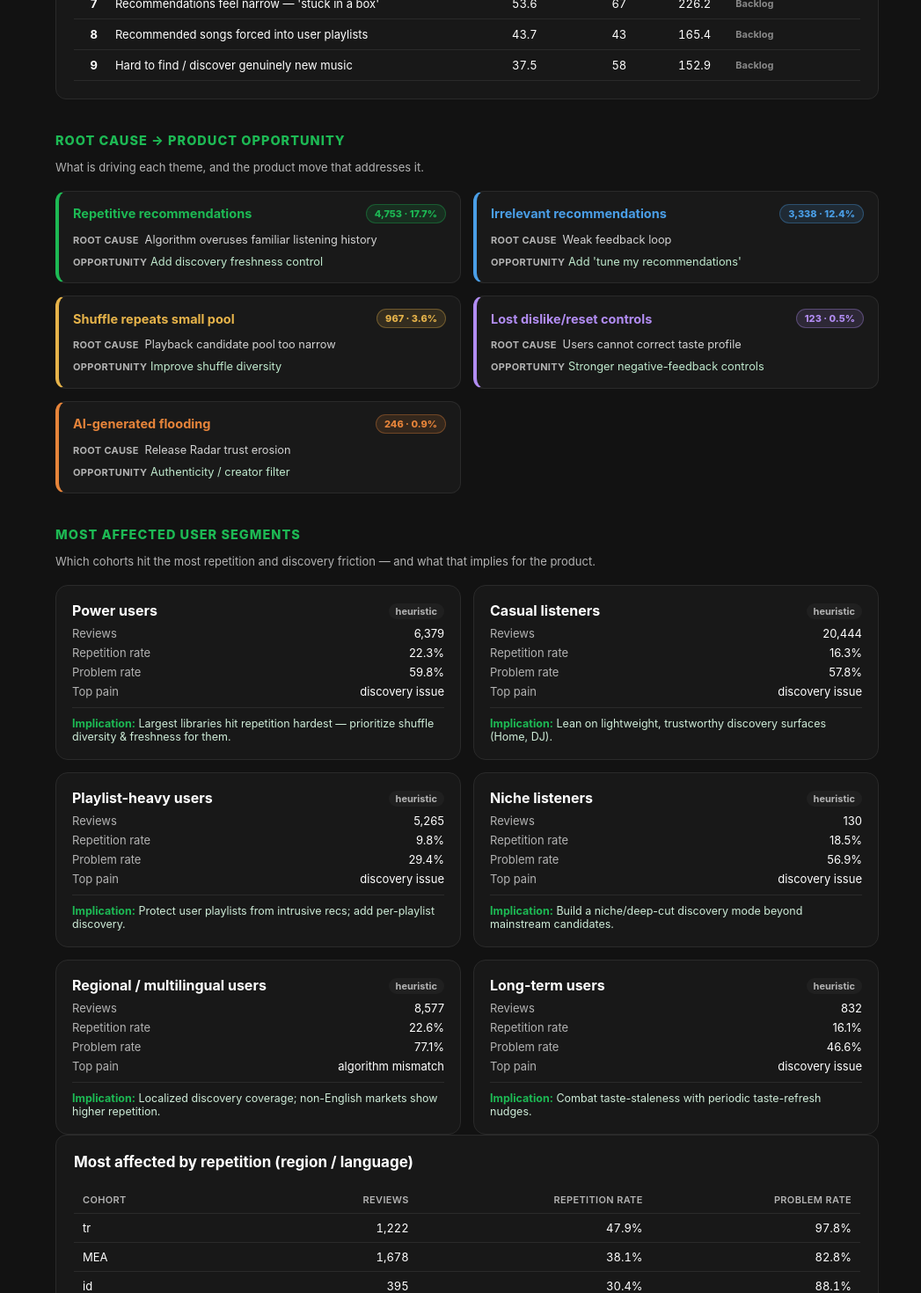
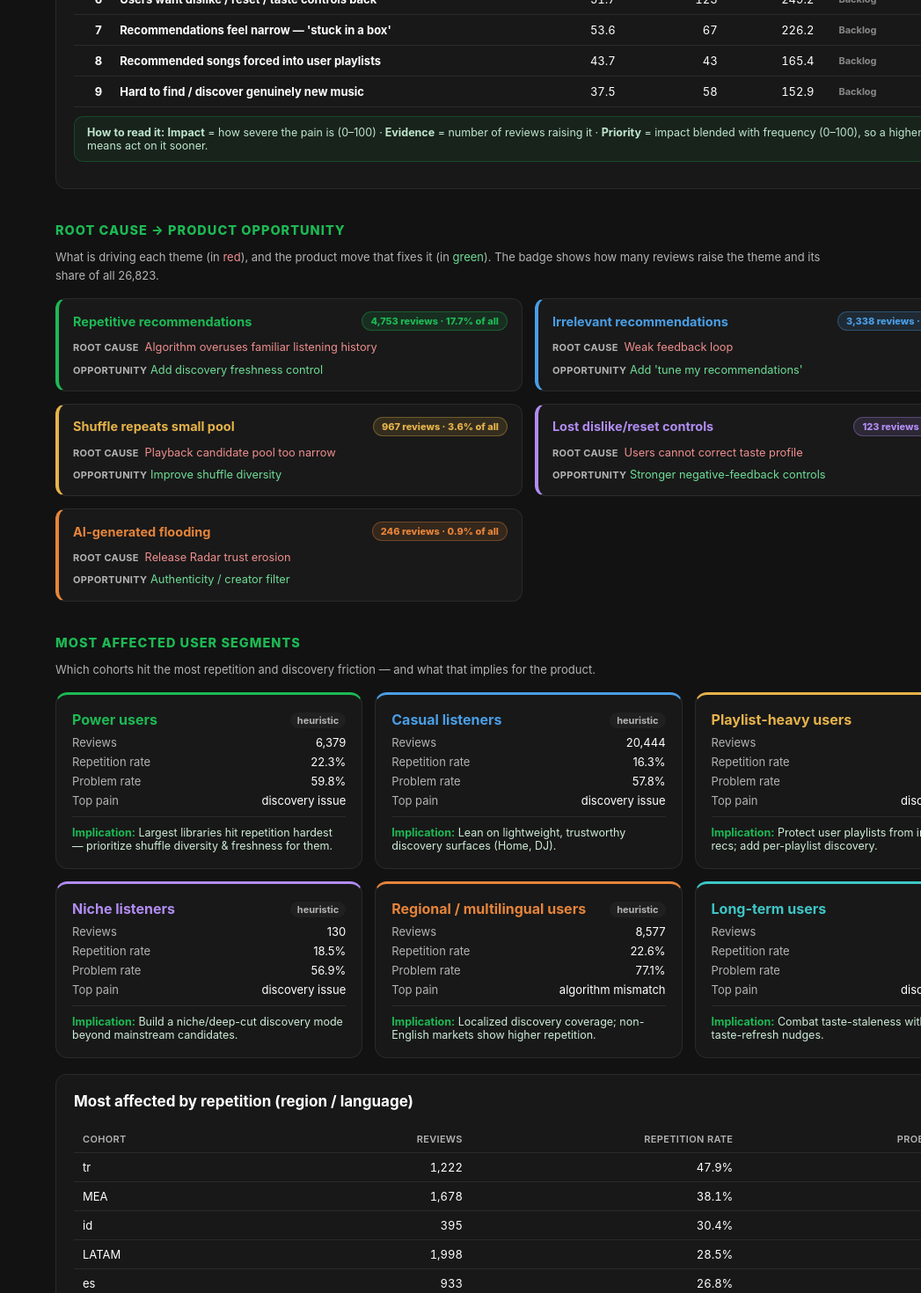
Before and after one commit to shruthisenthil2000/gl-spotify-review-discovery-engine, a Next.js app in the folder vercel-dashboard/: page /priority in a window 1280 px wide. Shown: the part 1320-2790 px from the top of the page at 88% size, without its empty margins (233-1280 px from the left). Built offline with nearby package versions, Linux system fonts and the light colour scheme.

Commit message:
Polish PM priority radar explanations

```diff
--- a/vercel-dashboard/app/globals.css
+++ b/vercel-dashboard/app/globals.css
@@ -829,7 +829,7 @@ html, body { overflow-x: clip; }
 /* ===== PM Priority Radar ===== */
 /* scatter legend (numbered points) */
 .scatter-legend { display: flex; flex-wrap: wrap; gap: 10px 18px; margin-top: 14px; }
-.sl-item { display: inline-flex; align-items: center; gap: 7px; font-size: 12.5px; color: #d2d2d2; }
+.sl-item { display: inline-flex; align-items: center; gap: 7px; font-size: 12.5px; color: #ececec; font-weight: 700; }
 .sl-dot { width: 19px; height: 19px; border-radius: 50%; color: #fff; font-weight: 800;
   font-size: 11px; display: inline-flex; align-items: center; justify-content: center; flex-shrink: 0; }
 
@@ -842,7 +842,12 @@ html, body { overflow-x: clip; }
 .rc-top b { font-size: 14.5px; }
 .rc-ev { font-size: 11px; font-weight: 800; padding: 3px 9px; border-radius: 999px;
   border: 1px solid; white-space: nowrap; }
-.rc-cause, .rc-opp { font-size: 12.8px; line-height: 1.5; margin-top: 6px; color: #d3d3d3; }
+.rc-cause, .rc-opp { font-size: 12.8px; line-height: 1.5; margin-top: 6px; }
+.rc-cause { color: #ef8e8e; }
 .rc-k { display: inline-block; min-width: 78px; color: var(--muted); font-size: 11px;
   font-weight: 700; text-transform: uppercase; letter-spacing: .03em; }
-.rc-opp { color: #bfe9cd; }
+.rc-opp { color: #6fdc97; }
+
+/* severity description forced onto one line */
+.sec-desc.wide-line { max-width: none; }
+@media (min-width: 1000px) { .sec-desc.wide-line { white-space: nowrap; } }
--- a/vercel-dashboard/app/priority/page.tsx
+++ b/vercel-dashboard/app/priority/page.tsx
@@ -41,16 +41,21 @@ export default function Priority() {
             <th className="num">Priority</th><th>Quadrant</th></tr></thead>
           <tbody>
             {radar.map((r, i) => (
-              <tr key={i}><td className="num"><b>{i + 1}</b></td><td>{r.opportunity}</td><td className="num">{r.impact}</td>
+              <tr key={i}><td className="num"><b>{i + 1}</b></td><td><b>{r.opportunity}</b></td><td className="num">{r.impact}</td>
                 <td className="num">{r.frequency.toLocaleString()}</td><td className="num">{r.priority_score}</td>
                 <td><span className="badge" style={{ background: "transparent", color: QCOLOR[r.quadrant] }}>{r.quadrant}</span></td></tr>
             ))}
           </tbody>
         </table>
+        <div className="note"><b>How to read it:</b> <b>Impact</b> = how severe the pain is (0–100) ·
+          <b> Evidence</b> = number of reviews raising it · <b>Priority</b> = impact blended with frequency
+          (0–100), so a higher number means act on it sooner.</div>
       </Card>
 
       <Tag>Root Cause → Product Opportunity</Tag>
-      <p className="sec-desc">What is driving each theme, and the product move that addresses it.</p>
+      <p className="sec-desc">What is driving each theme (in <span style={{ color: "#ef8e8e" }}>red</span>),
+        and the product move that fixes it (in <span style={{ color: "#6fdc97" }}>green</span>). The badge
+        shows how many reviews raise the theme and its share of all 26,823.</p>
       {!x ? <span className="na">Loading…</span> : (
         <div className="rc-grid">
           {x.root_cause_table.map((r, i) => {
@@ -60,7 +65,7 @@ export default function Priority() {
               <div className="rc-card" key={i} style={{ borderLeftColor: c }}>
                 <div className="rc-top">
                   <b style={{ color: c }}>{r.theme}</b>
-                  {ev != null && <span className="rc-ev" style={{ color: c, background: `${c}22`, borderColor: `${c}55` }}>{ev.toLocaleString()} · {((ev / TOTAL) * 100).toFixed(1)}%</span>}
+                  {ev != null && <span className="rc-ev" style={{ color: c, background: `${c}22`, borderColor: `${c}55` }}>{ev.toLocaleString()} reviews · {((ev / TOTAL) * 100).toFixed(1)}% of all</span>}
                 </div>
                 <div className="rc-cause"><span className="rc-k">Root cause</span> {r.root_cause}</div>
                 <div className="rc-opp"><span className="rc-k">Opportunity</span> {r.opportunity}</div>
@@ -75,10 +80,12 @@ export default function Priority() {
         that implies for the product.</p>
       {!x ? <p className="na">Loading…</p> : (
         <div className="card-grid">
-          {x.segment_cards.map((sgc) => (
-            <div className="scard" key={sgc.segment}>
+          {x.segment_cards.map((sgc, i) => {
+            const c = PAL[i % PAL.length];
+            return (
+              <div className="scard" key={sgc.segment} style={{ borderTop: `3px solid ${c}` }}>
                 <div style={{ display: "flex", justifyContent: "space-between", alignItems: "center" }}>
-                <h3>{sgc.segment}</h3>
+                  <h3 style={{ color: c }}>{sgc.segment}</h3>
                   {sgc.heuristic && <span className="badge grey">heuristic</span>}
                 </div>
                 <div className="row"><span className="k">Reviews</span><span>{sgc.total.toLocaleString()}</span></div>
@@ -87,9 +94,11 @@ export default function Priority() {
                 <div className="row"><span className="k">Top pain</span><span>{sgc.top_pain_point}</span></div>
                 <div className="impl"><b>Implication:</b> {sgc.product_implication}</div>
               </div>
-          ))}
+            );
+          })}
         </div>
       )}
+      <div style={{ marginTop: 18 }}>
       <Card title="Most affected by repetition (region / language)">
         {e.segmentation?.most_affected_by_repetition
           ? <table><thead><tr><th>Cohort</th><th className="num">Reviews</th><th className="num">Repetition rate</th><th className="num">Problem rate</th></tr></thead>
@@ -99,6 +108,7 @@ export default function Priority() {
                 <td className="num">{(c.problem_rate * 100).toFixed(1)}%</td></tr>))}</tbody></table>
           : <span className="na">{NA}</span>}
       </Card>
+      </div>
 
       <Tag>What Should Spotify Build?</Tag>
       <p className="sec-desc">The highest-leverage things to ship — and a one-line reason each one matters.</p>
@@ -136,9 +146,7 @@ export default function Priority() {
       )}
 
       <Tag>PM-ready insights</Tag>
-      <p className="sec-desc">Severity (0–100) blends how <b>often</b> an issue appears (45%), how
-        <b> negative</b> those reviews are (35%), and how <b>widely</b> it spans regions (20%) — higher
-        means more urgent to fix.</p>
+      <p className="sec-desc wide-line">Severity (0–100) blends how <b>often</b> an issue appears (45%), how <b>negative</b> those reviews are (35%), and how <b>widely</b> it spans regions (20%) — higher means more urgent to fix.</p>
       {insights.length === 0 && <p className="na">{NA}</p>}
       {insights.map((ins, i) => {
         const c = PAL[i % PAL.length];
@@ -154,12 +162,25 @@ export default function Priority() {
               </div>
               <div className="sev-wrap"><div className="sev" style={{ color: c }}>{ins.severity_score}</div><div className="lbl">severity</div></div>
             </div>
-            {ins.representative_quotes?.map((q, j) => (
+            {ins.representative_quotes?.slice(0, 2).map((q, j) => (
               <div className="quote" key={j} style={{ borderLeftColor: c }}>{q.text}<span className="meta">— {q.source} · {q.region} · ★{q.rating || "—"}</span></div>
             ))}
           </div>
         );
       })}
+
+      <Tag>Section summary</Tag>
+      <div className="concl-card">
+        <ul className="concl">
+          <li><b style={{ color: PAL[0] }}>Impact × Frequency matrix —</b> plots every opportunity by how often it's mentioned vs how severe it is; the top-right cluster is where to act first.</li>
+          <li><b style={{ color: PAL[1] }}>Ranked opportunities —</b> a single priority order; {radar[0] && <>“{radar[0].opportunity}” tops the list at priority {radar[0].priority_score}.</>}</li>
+          <li><b style={{ color: PAL[2] }}>Root cause → opportunity —</b> ties each pain to its driver (red) and the product fix (green), sized by review evidence.</li>
+          <li><b style={{ color: PAL[3] }}>Most affected segments —</b> regional/multilingual and power users carry the highest problem rates, so localisation and control features matter most.</li>
+          <li><b style={{ color: PAL[4] }}>What should Spotify build —</b> the highest-leverage shippable features, each tied to a specific user pain.</li>
+          <li><b style={{ color: PAL[5] }}>Expected impact —</b> every build is backed by a measurable slice of the 26,823 scraped reviews and a clear user it helps.</li>
+          <li><b style={{ color: PAL[6] }}>PM-ready insights —</b> the issues ranked by severity, each with real review quotes as evidence.</li>
+        </ul>
+      </div>
     </>
   );
 }
```
Lines whose indentation alone changed are shown as unchanged.
